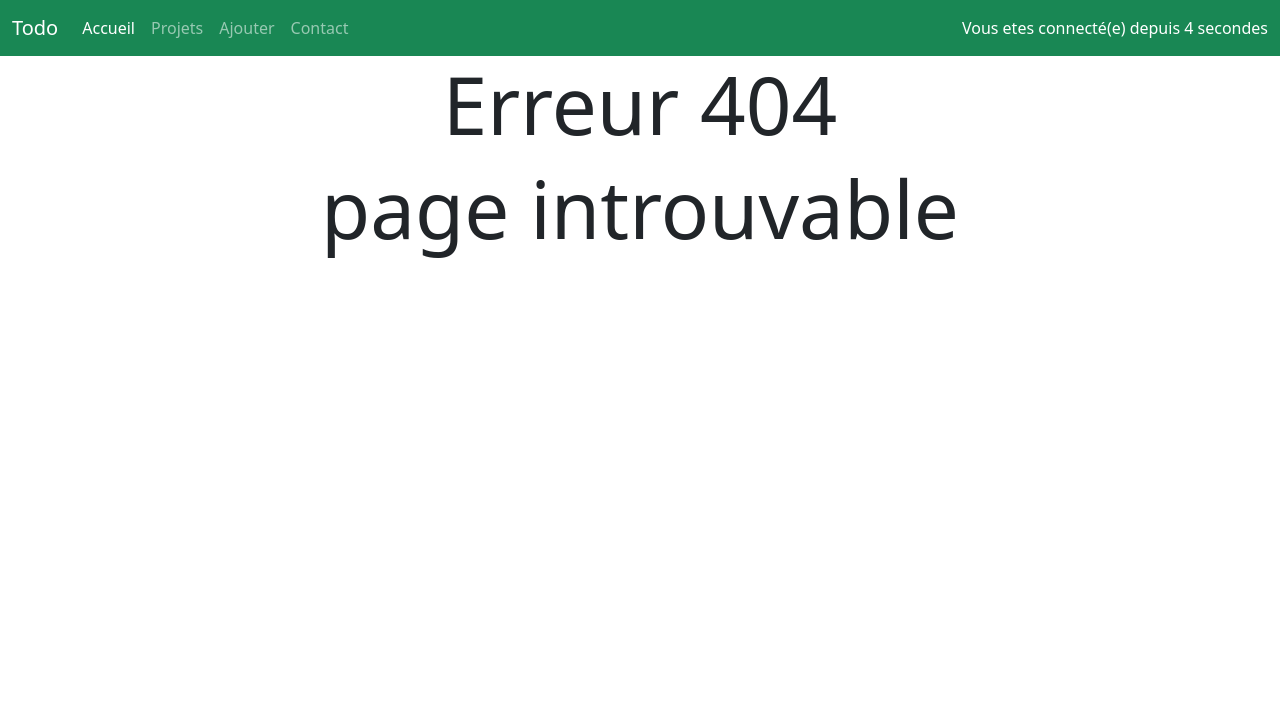
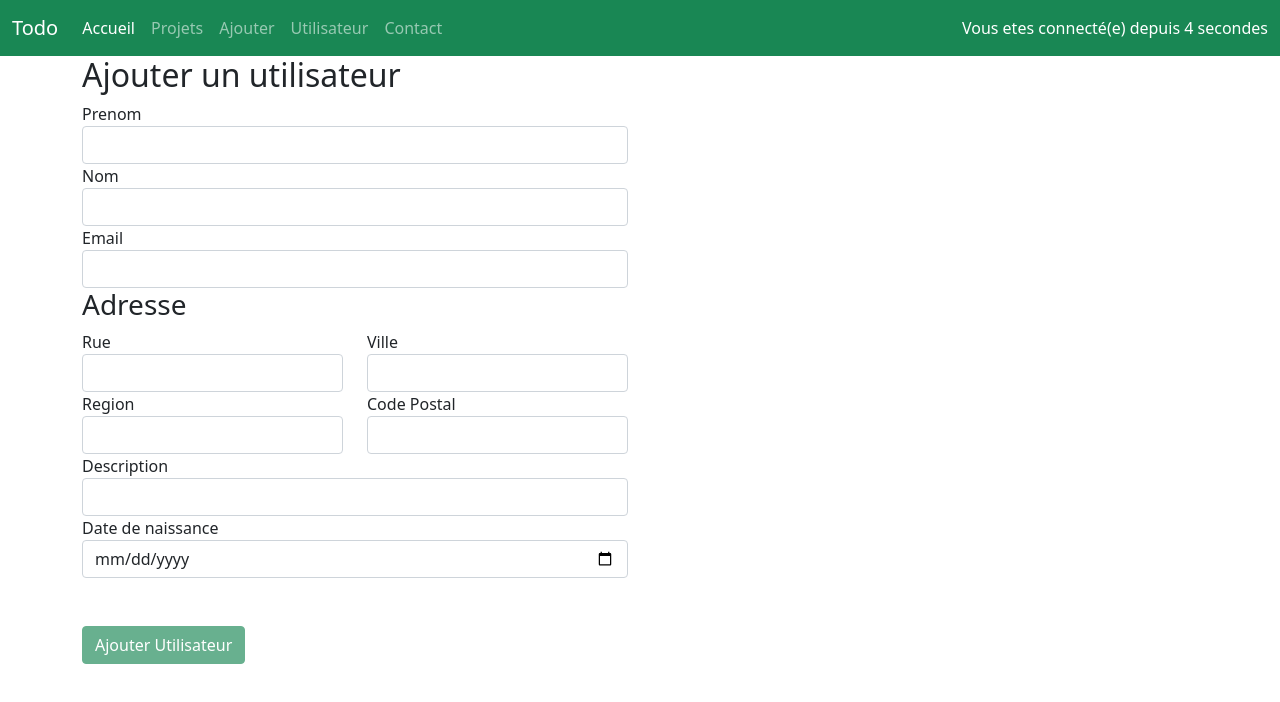
Before and after one commit to Akcel77/AngularProject, an Angular app in the folder toDoList/: page /add-user in a window 1280 px wide. Before the commit this address led to /not-found. Shown: the top 702 px of the page. Built offline with nearby package versions, Linux system fonts and the light colour scheme.

Commit message:
Method reactive P1

```diff
--- a/toDoList/src/app/header/header.component.html
+++ b/toDoList/src/app/header/header.component.html
@@ -16,6 +16,9 @@
           <a class="nav-link" routerLink="add-todo">Ajouter</a>
         </li>
         <li class="nav-item">
+          <a class="nav-link" routerLink="users">Utilisateur</a>
+        </li>
+        <li class="nav-item">
           <a class="nav-link" routerLink="contact">Contact</a>
         </li>
       </ul>
--- a/toDoList/src/app/header/header.component.ts
+++ b/toDoList/src/app/header/header.component.ts
@@ -36,7 +36,6 @@ export class HeaderComponent implements OnInit, OnDestroy {
     this.secondesSub = secondesObs.subscribe(
       (val : any) => {
         this.secondes = val;
-        console.log("Value :" + val);
       });
   }
   ngOnDestroy() {
--- /dev/null
+++ b/toDoList/src/app/models/address.model.ts
@@ -0,0 +1,7 @@
+export class Address{
+  constructor(
+    street: string,
+    city: string,
+    state: string,
+    zip: string){ }
+}
--- /dev/null
+++ b/toDoList/src/app/models/user.model.ts
@@ -0,0 +1,14 @@
+import { Address } from "./address.model";
+
+export class User {
+  constructor(
+    public firstName: string,
+    public lastName: string,
+    public email: string,
+    public adress: Address,
+    public description: string,
+    public dateBirth: string,
+    public aliases?: string[]
+  ) {}
+
+}
--- a/toDoList/src/app/service/users.service.ts
+++ b/toDoList/src/app/service/users.service.ts
@@ -1,9 +1,23 @@
 import { Injectable } from '@angular/core';
+import { Subject } from 'rxjs';
+import { User } from '../models/user.model';
 
 @Injectable({
   providedIn: 'root'
 })
 export class UsersService {
 
+  users: User[] = [];
+  usersSub = new Subject<User[]>();
+
   constructor() { }
+
+  emitUsers() : void{
+    this.usersSub.next(this.users);
+  }
+
+  addUser(user: User) : void{
+    this.users.push(user);
+    this.emitUsers();
+  }
 }
--- /dev/null
+++ b/toDoList/src/app/users/add-user/add-user.component.html
@@ -0,0 +1,51 @@
+<div class="row">
+  <div class="col-6">
+    <h2>Ajouter un utilisateur</h2>
+    <form [formGroup]="userForm" (ngSubmit)="onSubmit()" >
+      <div class="form-group">
+        <label for="firstName">Prenom</label>
+        <input type="text" class="form-control" id="firstName" formControlName="firstName" />
+      </div>
+      <div class="form-group">
+        <label for="lastName">Nom</label>
+        <input type="text" class="form-control" id="lastName" formControlName="lastName" />
+      </div>
+      <div class="form-group">
+        <label for="email">Email</label>
+        <input type="text" class="form-control" id="email" formControlName="email" />
+      </div>
+      <div class="form-group" formGroupName="address">
+        <h3>Adresse</h3>
+        <div class="row">
+          <div class="col-6">
+            <label for="street">Rue</label>
+            <input type="text" class="form-control" id="street" formControlName="street" />
+          </div>
+          <div class="col-6">
+            <label for="city">Ville</label>
+            <input type="text" class="form-control" id="streetNumber" formControlName="city" />
+          </div>
+          <div class="col-6">
+            <label for="state">Region</label>
+            <input type="text" class="form-control" id="zipCode" formControlName="state" />
+          </div>
+          <div class="col-6">
+            <label for="zip">Code Postal</label>
+            <input type="text" class="form-control" id="zipCode" formControlName="zip" />
+          </div>
+        </div>
+      </div>
+      <div class="form-group">
+        <label for="description">Description</label>
+        <input type="text" class="form-control" id="description" formControlName="description" />
+      </div>
+      <div class="form-group">
+        <label for="dateBirth">Date de naissance</label>
+        <input type="date" class="form-control" id="dateBirth" formControlName="dateBirth" />
+      </div>
+
+
+      <button type="submit" [disabled]="userForm.invalid" class="btn btn-success mt-5">Ajouter Utilisateur</button>
+    </form>
+  </div>
+</div>
--- /dev/null
+++ b/toDoList/src/app/users/add-user/add-user.component.ts
@@ -0,0 +1,46 @@
+import { Component, OnInit } from '@angular/core';
+import { FormBuilder, FormGroup, Validators } from '@angular/forms';
+import { Router } from '@angular/router';
+import { Address } from 'src/app/models/address.model';
+import { User } from 'src/app/models/user.model';
+import { UsersService } from 'src/app/service/users.service';
+
+@Component({
+  selector: 'app-add-user',
+  templateUrl: './add-user.component.html',
+  styleUrls: ['./add-user.component.css']
+})
+export class AddUserComponent implements OnInit {
+
+  userForm!: FormGroup;
+
+  constructor(private formBuilder: FormBuilder, private usersService: UsersService, private router: Router) { }
+
+  ngOnInit(): void {
+    this.initUserForm();
+  }
+
+  initUserForm() {
+    this.userForm = this.formBuilder.group({
+      firstName: this.formBuilder.control('', [Validators.required, Validators.minLength(3)]),
+      lastName: this.formBuilder.control('',  [Validators.required, Validators.minLength(3)]),
+      email: this.formBuilder.control('', [Validators.required, Validators.email]),
+      description: this.formBuilder.control(''),
+      dateBirth: this.formBuilder.control('', Validators.required),
+      address: this.formBuilder.group({
+        street: this.formBuilder.control('',Validators.required),
+        city: this.formBuilder.control('',Validators.required),
+        state: this.formBuilder.control('',Validators.required),
+        zip: this.formBuilder.control('',Validators.required)
+      })
+    });
+  }
+
+  onSubmit(): void {
+    const dataUser = this.userForm.value;
+    const address  = new Address(dataUser.street, dataUser.city, dataUser.state, dataUser.zip);
+    const newUser = new User(dataUser.firstName, dataUser.lastName, dataUser.email, address, dataUser.description, dataUser.dateBirth);
+    this.usersService.addUser(newUser);
+    this.router.navigate(['/users']);
+  }
+}
--- /dev/null
+++ b/toDoList/src/app/users/users.component.html
@@ -0,0 +1,11 @@
+<a routerLink="/add-user" class="btn btn-success my-5">Ajouter un utilisateur</a>
+
+<ul class="list-group">
+  <li class="list-group item" *ngFor="let user of users">
+    <p>Prenom : {{user.firstName}}</p>
+    <p>Nom : {{user.lastName}}</p>
+    <p>Description : {{user.description}}</p>
+    <p>Email : {{user.email}}</p>
+    <p>Téléphone : {{user.dateBirth}}</p>
+  </li>
+</ul>
--- /dev/null
+++ b/toDoList/src/app/users/users.component.ts
@@ -0,0 +1,30 @@
+import { Component, OnDestroy, OnInit,  } from '@angular/core';
+import { Subscription } from 'rxjs';
+import { User } from '../models/user.model';
+import { UsersService } from '../service/users.service';
+
+@Component({
+  selector: 'app-users',
+  templateUrl: './users.component.html',
+  styleUrls: ['./users.component.css']
+})
+export class UsersComponent implements OnInit, OnDestroy {
+
+  users: User[] = [];
+  usersSubscription: Subscription = new Subscription();
+  usersRecup : any;
+
+  constructor(private usersService: UsersService) { }
+
+  ngOnInit(): void {
+    this.usersSubscription = this.usersService.usersSub.subscribe((usersRecup: User[]) => {
+      this.users = usersRecup;
+      });
+      this.usersService.emitUsers();
+  }
+
+  ngOnDestroy() :void {
+    this.usersSubscription.unsubscribe();
+  }
+
+}
```
Also changed, not shown: toDoList/src/app/app.module.ts (+8 -1 lines), toDoList/src/app/users/add-user/add-user.component.css (added), toDoList/src/app/users/users.component.css (added), 2 other files (tests, documents, lock files or other folders).
